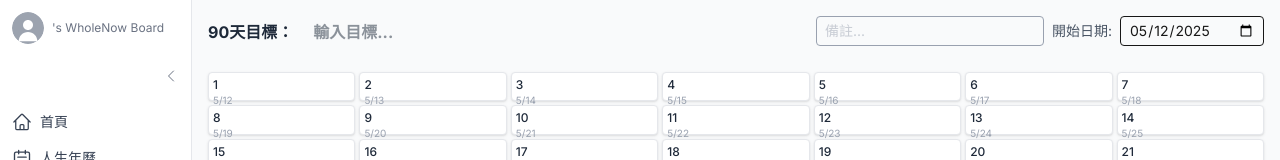
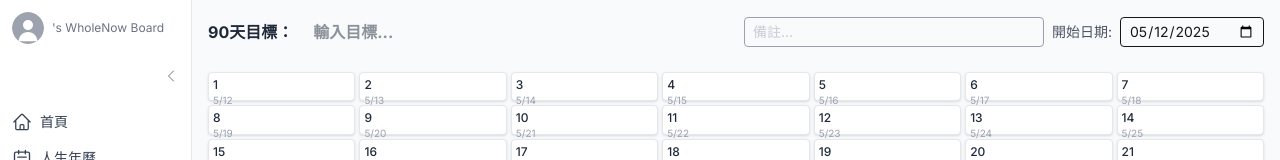
Before and after one commit to ameliaminmin/wholenow-board, a Next.js app: page /day90progress in a window 1280 px wide. Shown: the top 160 px of the page. Built offline with nearby package versions, Linux system fonts and the light colour scheme; no server answers.

Commit message:
f/90days 更改標題及備註欄位寬度

```diff
--- a/src/app/day90progress/page.tsx
+++ b/src/app/day90progress/page.tsx
@@ -117,9 +117,9 @@ export default function Day90Progress() {
 
                 {/* 頁面內容 */}
                 <main className="flex-1 overflow-y-auto p-4">
-                    <div className="flex justify-between items-start mb-6">
-                        <div className="flex items-center gap-2">
-                            <h1 className="text-m font-bold text-gray-800 dark:text-gray-200">
+                    <div className="flex justify-between items-center mb-6">
+                        <div className="flex items-center gap-2 flex-1 mr-4 whitespace-nowrap">
+                            <h1 className="text-m font-bold text-gray-800 dark:text-gray-200 inline">
                                 90天目標：
                             </h1>
                             <input
@@ -127,23 +127,23 @@ export default function Day90Progress() {
                                 value={goal}
                                 onChange={handleGoalChange}
                                 placeholder="輸入目標..."
-                                className="text-m font-bold px-3 py-1 w-90 text-gray-800 dark:text-gray-200  "
+                                className="text-m font-bold px-3 py-1 w-full max-w-[600px] text-gray-800 dark:text-gray-200 inline"
                             />
                         </div>
-                        <div className="flex items-center gap-2">
+                        <div className="flex items-center gap-2 flex-1 whitespace-nowrap justify-end">
                             <input
                                 type="text"
                                 value={remark}
                                 onChange={handleRemarkChange}
                                 placeholder="備註..."
-                                className="text-sm border rounded px-2 py-1 text-gray-400 dark:text-gray-500"
+                                className="text-sm border rounded px-2 py-1 w-full max-w-[300px] text-gray-400 dark:text-gray-500 inline"
                             />
-                            <span className="text-sm text-gray-600 dark:text-gray-400">開始日期:</span>
+                            <span className="text-sm text-gray-600 dark:text-gray-400 whitespace-nowrap">開始日期:</span>
                             <input
                                 type="date"
                                 value={startDate.toISOString().split('T')[0]}
                                 onChange={handleDateChange}
-                                className="text-sm border rounded px-2 py-1"
+                                className="text-sm border rounded px-2 py-1 inline"
                             />
                         </div>
                     </div>
```
